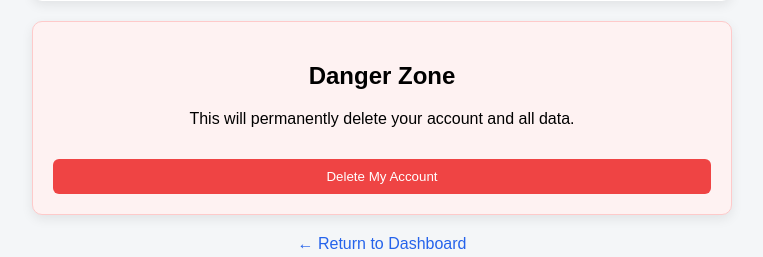
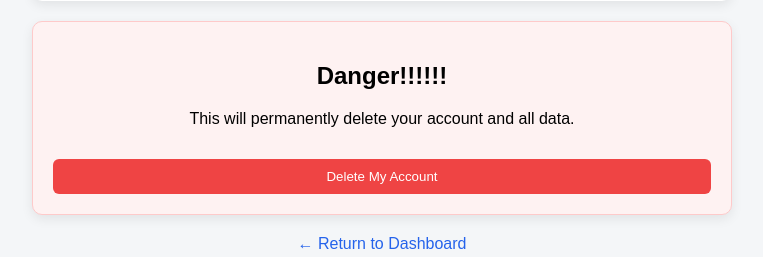
Before and after one commit to benkim0/ISC329-Budget-App, a Flask app: page /users in a window 1280 px wide. Shown: the part 669-926 px from the top of the page, without its empty margins (258-1021 px from the left). Run offline with Flask 3, Linux system fonts and the light colour scheme; the visitor is signed in with stand-in values (Sample User, id 1).

Commit message:
Bug Fix 5/5

```diff
--- a/templates/user_settings.html
+++ b/templates/user_settings.html
@@ -98,7 +98,7 @@
     <div class="card">
         <h2>Update Profile</h2>
 
-        <form method="POST" action="/update_user">
+        <form method="POST" action="/users">
 
             <label>First Name</label>
             <input type="text" name="first_name">
@@ -124,7 +124,7 @@
 
     <!-- DELETE ACCOUNT -->
     <div class="card danger-card">
-        <h2>Danger Zone</h2>
+        <h2>Danger!!!!!!</h2>
 
         <p style="text-align:center;">
             This will permanently delete your account and all data.
```
